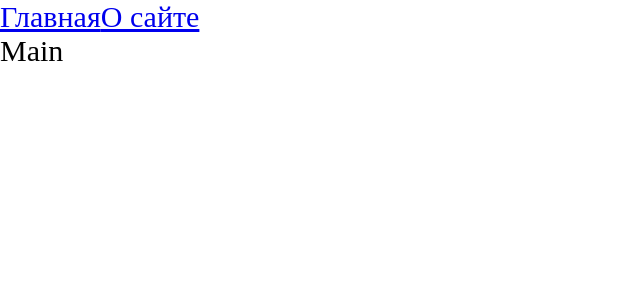
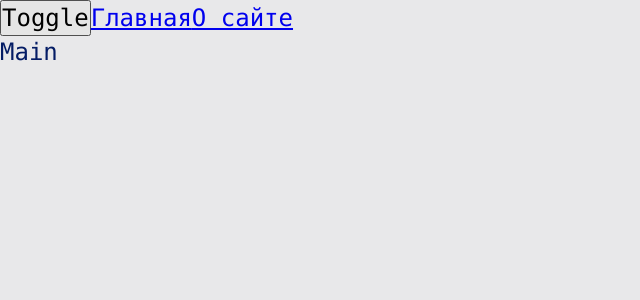
Before and after one commit to StailzSanchez/advanced-front, a React app: page / in a window 1280 px wide. Shown: the top 300 px of the page, without its empty margins (0-640 px from the left). Built offline with nearby package versions, Linux system fonts and the light colour scheme.

Commit message:
styles, theme, useTheme

```diff
--- a/src/App.tsx
+++ b/src/App.tsx
@@ -1,14 +1,16 @@
-import React, { Suspense } from "react";
-import { Link } from "react-router-dom";
-import { Route, Routes } from "react-router-dom";
-import { Counter } from "./components/Counter";
-import "./index.scss";
+import React, { Suspense, useContext, useState } from "react";
+import "./styles/index.scss";
+import { Route, Routes, Link } from "react-router-dom";
 import { AboutAsync } from "./pages/About/About.async";
 import { MainAsync } from "./pages/Main/Main.async";
+import { useTheme } from "./theme/useTheme";
 
 export const App = () => {
+  const { theme, toggleTheme } = useTheme();
+
   return (
-    <div className="App">
+    <div className={`app ${theme}`}>
+      <button onClick={toggleTheme}>Toggle</button>
       <Link to={"/"}>Главная</Link>
       <Link to={"/about"}>О сайте</Link>
       <Suspense fallback={<div>Loading...</div>}>
--- a/src/index.scss
+++ /dev/null
@@ -1,9 +0,0 @@
-* {
-  margin: 0;
-  padding: 0;
-  box-sizing: border-box;
-}
-
-.App{
-  font-size: 30px;
-}
--- a/src/index.tsx
+++ b/src/index.tsx
@@ -2,10 +2,13 @@
 import { BrowserRouter } from "react-router-dom";
 import { App } from "./App";
 import { Counter } from "./components/Counter";
+import ThemeProvider from "./theme/ThemeProvider";
 
 render(
   <BrowserRouter>
-    <App />
+    <ThemeProvider>
+      <App />
+    </ThemeProvider>
   </BrowserRouter>,
   document.getElementById("root")
 );
--- /dev/null
+++ b/src/styles/index.scss
@@ -0,0 +1,15 @@
+@import "rest";
+@import "variables/global";
+@import "themes/dark";
+@import "themes/normal";
+
+
+
+.app{
+  font: var(--font-m);
+
+  background-color: var(--bg-color);
+  color: var(--primary-color);
+
+  min-height: 100vh;
+}
--- /dev/null
+++ b/src/styles/rest.scss
@@ -0,0 +1,14 @@
+* {
+  margin: 0;
+  padding: 0;
+  box-sizing: border-box;
+}
+
+input,
+button,
+textarea,
+select {
+  margin: 0;
+
+  font: inherit;
+}
--- /dev/null
+++ b/src/styles/themes/dark.scss
@@ -0,0 +1,6 @@
+.app.dark {
+  --bg-color: #090949;
+
+  --primary-color: #049604;
+  --secondary-color: #04ff04;
+}
--- /dev/null
+++ b/src/styles/themes/normal.scss
@@ -0,0 +1,6 @@
+.app.light {
+  --bg-color: #e8e8ea;
+
+  --primary-color: #041c65;
+  --secondary-color: #0449e0;
+}
--- /dev/null
+++ b/src/styles/variables/global.scss
@@ -0,0 +1,12 @@
+:root {
+  --font-family-main: Consolas, "Times New Roman", Serif;
+
+  --font-size-m: 16px;
+  --font-line-m: 24px;
+  --font-m: var(--font-size-m) / var(--font-line-m) var(--font-family-main);
+
+  --font-size-l: 24px;
+  --font-line-l: 32px;
+  --font-m: var(--font-size-l) / var(--font-line-l) var(--font-family-main);
+
+}
--- /dev/null
+++ b/src/theme/ThemeContext.ts
@@ -0,0 +1,15 @@
+import { createContext } from "react";
+
+export enum Theme {
+  LIGHT = "light",
+  DARK = "dark",
+}
+
+export interface ThemeContextProps {
+  theme?: Theme;
+  setTheme?: (theme: Theme) => void;
+}
+
+export const ThemeContext = createContext<ThemeContextProps>({});
+
+export const LOCAL_STORAGE_THEME_KEY = "theme";
--- /dev/null
+++ b/src/theme/ThemeProvider.tsx
@@ -0,0 +1,19 @@
+import React, { FC, useMemo, useState } from "react";
+import { LOCAL_STORAGE_THEME_KEY, Theme, ThemeContext } from "./ThemeContext";
+
+const defaultTheme =
+  (localStorage.getItem(LOCAL_STORAGE_THEME_KEY) as Theme) || Theme.LIGHT;
+
+const ThemeProvider: FC = ({ children }) => {
+  const [theme, setTheme] = useState<Theme>(defaultTheme);
+
+  const defaultProps = useMemo(() => ({ theme, setTheme }), [theme]);
+
+  return (
+    <ThemeContext.Provider value={{ theme, setTheme }}>
+      {children}
+    </ThemeContext.Provider>
+  );
+};
+
+export default ThemeProvider;
--- /dev/null
+++ b/src/theme/useTheme.ts
@@ -0,0 +1,22 @@
+import { useContext } from "react";
+import { LOCAL_STORAGE_THEME_KEY, Theme, ThemeContext } from "./ThemeContext";
+
+interface UseThemeResult {
+  toggleTheme: () => void;
+  theme: Theme;
+}
+
+export function useTheme(): UseThemeResult {
+  const { theme, setTheme } = useContext(ThemeContext);
+
+  const toggleTheme = () => {
+    const newTheme = theme === Theme.DARK ? Theme.LIGHT : Theme.DARK;
+    setTheme(newTheme);
+    localStorage.setItem(LOCAL_STORAGE_THEME_KEY, newTheme);
+  };
+
+  return {
+    theme,
+    toggleTheme,
+  };
+}
```
